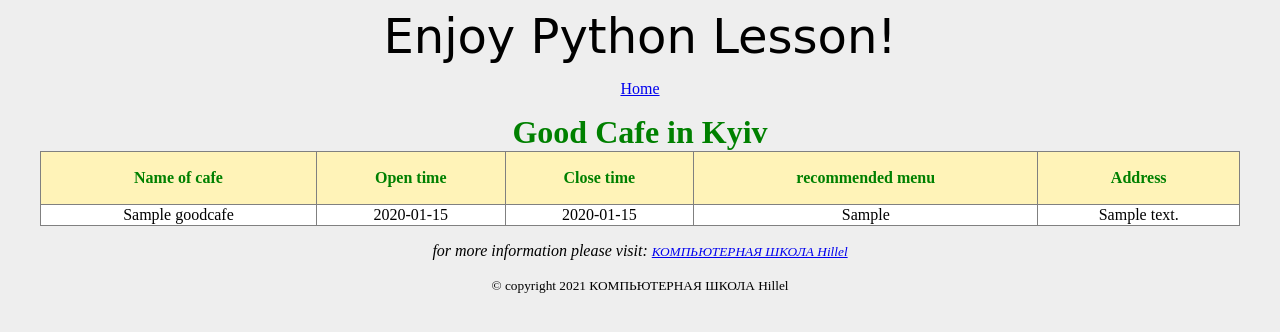
After one commit to YoshioYabusaki/currency_JP, a Django app: page /good/cafe/ in a window 1280 px wide. The commit adds this page. Shown: the top 332 px of the page. Run offline with Django 3.2, Linux system fonts and the light colour scheme; tables that the repository leaves empty hold one stand-in row (values such as "Sample post").

Commit message:
add the model good_cafe

```diff
--- a/app/currency/models.py
+++ b/app/currency/models.py
@@ -14,3 +14,11 @@ class ContactUs(models.Model):
     email_form = models.EmailField(max_length=254)
     subject = models.CharField(max_length=50)
     message = models.TextField()
+
+
+class GoodCafe(models.Model):
+    cafe_name = models.CharField(max_length=35)
+    open_time = models.CharField(max_length=9)
+    close_time = models.CharField(max_length=9)
+    address = models.CharField(max_length=50)
+    recommended_menu = models.CharField(max_length=50)
--- a/app/currency/templates/base.html
+++ b/app/currency/templates/base.html
@@ -5,16 +5,18 @@
     <meta charset="UTF-8">
     <title>Enjoy Python Lesson!</title>
 </head>
-<body>
+<body bgcolor="#EEEEEE">
+<center>
 
-<font size="6" face="Comic Sans MS">Enjoy Python Lesson!</font>
+    <font size="8" face="Comic Sans MS">Enjoy Python Lesson!</font>
 
-{% include 'includes/navbar.html' %}
+    <p>{% include 'includes/navbar.html' %}</p>
 
-{% block main_content %}
-{% endblock %}
+    {% block main_content %}
+    {% endblock %}
 
-<p>{% include 'includes/footer.html' %}</p>
+    <p>{% include 'includes/footer.html' %}</p>
 
+</center>
 </body>
 </html>
--- /dev/null
+++ b/app/currency/templates/good_cafe.html
@@ -0,0 +1,31 @@
+{% extends 'base.html' %}
+
+{% block main_content %}
+<table width="1200" border="1" style="border-collapse: collapse">
+  <caption><font size="6" style="color:green"><b>Good Cafe in Kyiv</b></font></caption>
+
+  <thead>
+    <tr style="color:green" bgcolor="#fff3b8">
+      <th height="50"> Name of cafe </th>
+      <th> Open time </th>
+      <th> Close time </th>
+      <th> recommended menu </th>
+      <th> Address </th>
+    </tr>
+  </thead>
+
+  <tbody>
+    {% for cafe in good_cafe_list %}
+      <tr bgcolor="#FFFFFF">
+        <td align="center">{{ cafe.cafe_name }}</td>
+        <td align="center">{{ cafe.open_time }}</td>
+        <td align="center">{{ cafe.close_time }}</td>
+        <td align="center">{{ cafe.recommended_menu }}</td>
+        <td align="center">{{ cafe.address }}</td>
+
+      </tr>
+    {% endfor %}
+  </tbody>
+
+</table>
+{% endblock %}
--- a/app/currency/templates/index.html
+++ b/app/currency/templates/index.html
@@ -2,7 +2,8 @@
 
 {% block main_content %}
 <div>
-    <a href="/rate/list/">Rate List</a></div>
-    <a href="/contact/us/">Contact Us</a></div>
+    <a href="/rate/list/">Rate List</a>
+    <a href="/contact/us/">Contact Us</a>
+    <a href="/good/cafe/">Good Cafe</a>
 </div>
 {% endblock %}
--- a/app/currency/templates/rate_list.html
+++ b/app/currency/templates/rate_list.html
@@ -1,12 +1,12 @@
 {% extends 'base.html' %}
 
 {% block main_content %}
-<table width="1000" border="1">
+<table width="1000" border="1" style="border-collapse: collapse">
   <caption><font size="6" style="color:green"><b>Rate list</b></font></caption>
 
   <thead>
     <tr style="color:green" bgcolor="#fff3b8">
-      <th height="45"> ID </th>
+      <th height="50"> ID </th>
       <th> Created </th>
       <th> Type </th>
       <th> Sale </th>
@@ -17,7 +17,7 @@
 
   <tbody>
     {% for rate in rate_list %}
-      <tr>
+      <tr bgcolor="#FFFFFF">
         <td width="5%" align="center">{{ rate.id }}</td>
         <td width="28%" align="center">{{ rate.created }}</td>
         <td width="14%" align="center">{{ rate.type }}</td>
--- a/app/currency/views.py
+++ b/app/currency/views.py
@@ -1,4 +1,4 @@
-from currency.models import ContactUs, Rate
+from currency.models import ContactUs, GoodCafe, Rate
 from currency.utils import generate_password as gen_pass
 
 from django.http import HttpResponse
@@ -31,6 +31,25 @@ def contact_us_list(request):
     return render(request, 'contact_us.html', context=context)
 
 
+def good_cafe(request):
+    cafes = GoodCafe.objects.all()
+    context = {
+        'good_cafe_list': cafes,
+    }
+    return render(request, 'good_cafe.html', context=context)
+
+
+
+    # result = []
+    # for cafe in cafes:
+    #     result.append(
+    #         f'cafe:{cafe.cafe_name} open time:{cafe.open_time} close time{cafe.close_time} address:{cafe.address} '
+    #         f'recommended menu:{cafe.recommended_menu}</br>'
+    #     )
+    #
+    # return HttpResponse(str(result))
+
+
 def response_codes(request):
     response = HttpResponse('Status code', status=301, headers={'Location': '/rate/list/'})
     return response
--- a/app/settings/urls.py
+++ b/app/settings/urls.py
@@ -1,4 +1,4 @@
-from currency.views import contact_us_list, generate_password, index, rate_list, response_codes
+from currency.views import contact_us_list, generate_password, good_cafe, index, rate_list, response_codes
 
 from django.contrib import admin
 from django.urls import path
@@ -12,5 +12,6 @@ urlpatterns = [
     path('gen-pass/', generate_password),
     path('rate/list/', rate_list),
     path('contact/us/', contact_us_list),
+    path('good/cafe/', good_cafe),
     path('response-codes/', response_codes)
 ]
--- a/orm.py
+++ b/orm.py
@@ -13,6 +13,9 @@ def dict_factory(cursor, row):
 con.row_factory = dict_factory
 cur = con.cursor()
 
+
+
+# データベースからデータを辞書型で取り出す。辞書型は壊れる心配がなく、データが見やすいから。
 sql_query = '''
 SELECT * FROM customers;
 '''
@@ -28,7 +31,8 @@ con.close()
 
 # 辞書型からオブジェクトに変換する。作業しやすいから。 object
 class Customer:
-    def __init__(self, first_name, last_name):
+    def __init__(self, first_name, last_name): #初期化する
+        #　属性
         self.first_name = first_name
         self.last_name = last_name
 
```
Also changed, not shown: app/currency/templates/contact_us.html (+5 -3 lines), app/currency/migrations/0003_goodcafe.py (added).
